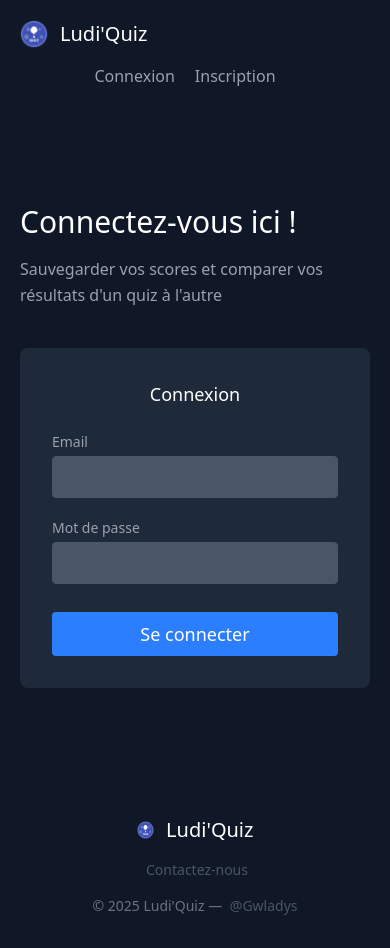
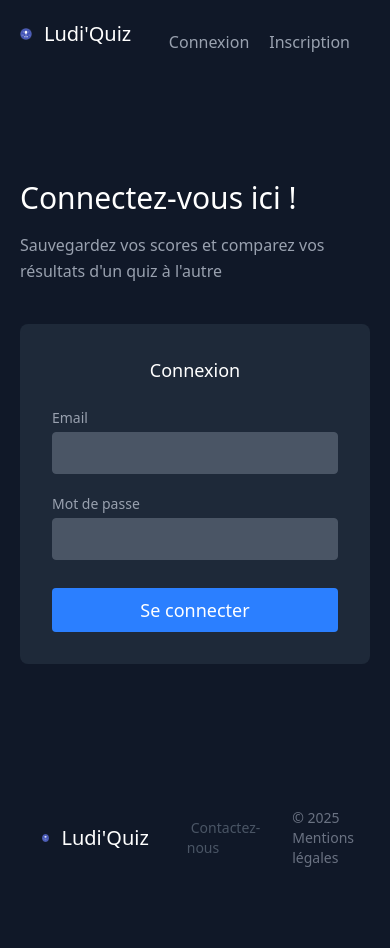
Before and after one commit to Gwladyslsn/quiz, a PHP site: page /connexion.php in a window 390 px wide. After the commit the page ends 867 px from the top, so only its background shows below. Run offline with PHP 8.4, Linux system fonts and the light colour scheme.

Commit message:
maj responsive

```diff
--- a/asset/data/init_db.sql
+++ b/asset/data/init_db.sql
@@ -30,6 +30,12 @@
     date_inscription DATE NOT NULL
         ,CONSTRAINT user_PK PRIMARY KEY (id_user)
 );
+
+ALTER TABLE `user`
+ADD mail_user VARCHAR (100) NOT NULL;
+
+ALTER TABLE `user`
+CHANGE peusdo_user pseudo_user VARCHAR (25) NOT NULL
 
 CREATE TABLE quiz(
     id_quiz INT AUTO_INCREMENT NOT NULL,
--- a/connexion.php
+++ b/connexion.php
@@ -7,7 +7,7 @@
     <div class="container px-5 py-24 mx-auto flex flex-wrap items-center ">
         <div class="lg:w-3/6 md:w-1/2 md:pr-16 lg:pr-0 pr-0 m-auto">
             <h1 class="title-font font-medium text-3xl text-white">Connectez-vous ici ! </h1>
-            <p class="leading-relaxed mt-4">Sauvegarder vos scores et comparer vos résultats d'un quiz à l'autre</p>
+            <p class="leading-relaxed mt-4">Sauvegardez vos scores et comparez vos résultats d'un quiz à l'autre</p>
         </div>
 
 <!--FORMULAIRE CONNEXION-->
@@ -15,11 +15,11 @@
             <h2 class="text-white text-lg font-medium text-center title-font mb-5">Connexion</h2>
             <div class="relative mb-4">
                 <label for="email" class="leading-7 text-sm text-gray-400">Email</label>
-                <input type="email" id="email" name="email" class="w-full bg-gray-600 bg-opacity-20 focus:bg-transparent focus:ring-2 focus:ring-blue-900 rounded border border-gray-600 focus:border-blue-500 text-base outline-none text-gray-100 py-1 px-3 leading-8 transition-colors duration-200 ease-in-out">
+                <input type="email" id="email" name="mail_user" class="w-full bg-gray-600 bg-opacity-20 focus:bg-transparent focus:ring-2 focus:ring-blue-900 rounded border border-gray-600 focus:border-blue-500 text-base outline-none text-gray-100 py-1 px-3 leading-8 transition-colors duration-200 ease-in-out">
             </div>
             <div class="relative mb-4">
                 <label for="password" class="leading-7 text-sm text-gray-400">Mot de passe</label>
-                <input type="password" id="password" name="password" class="w-full bg-gray-600 bg-opacity-20 focus:bg-transparent focus:ring-2 focus:ring-blue-900 rounded border border-gray-600 focus:border-blue-500 text-base outline-none text-gray-100 py-1 px-3 leading-8 transition-colors duration-200 ease-in-out">
+                <input type="password" id="password" name="mdp_user" class="w-full bg-gray-600 bg-opacity-20 focus:bg-transparent focus:ring-2 focus:ring-blue-900 rounded border border-gray-600 focus:border-blue-500 text-base outline-none text-gray-100 py-1 px-3 leading-8 transition-colors duration-200 ease-in-out">
             </div>
             <button class="text-white bg-blue-500 border-0 py-2 px-8 focus:outline-none hover:bg-blue-600 rounded text-lg mt-3">Se connecter</button>
         </form>
--- a/templates/footer.php
+++ b/templates/footer.php
@@ -1,14 +1,14 @@
 <footer class="text-gray-400 bg-gray-900 body-font">
-    <div class="container px-5 py-8 mx-auto flex items-center sm:flex-row flex-col">
+    <div class="container mx-auto px-5 py-8 flex flex-col flex-row items-center justify-baseline">
         <a class="flex title-font font-medium items-center md:justify-start justify-center text-white">
                 <img src="./asset/img/quiz_app_logo.webp" alt="Logo Ludi'quiz" class="logoFooter">
                 <span class="ml-3 text-xl">Ludi'Quiz</span>
         </a>
-        <p class="text-sm text-gray-500  sm:py-2 sm:mt-0 mt-4">
-            <a href="./contact.php" class="text-gray-600 ml-1" rel="noopener noreferrer" target="_blank"> Contactez-nous </a>
+        <p class="text-sm text-gray-500 m-4">
+            <a href="./contact.php" class="text-gray-600 ml-1 nowrap" rel="noopener noreferrer" target="_blank"> Contactez-nous </a>
         </p>
-        <p class="text-sm text-gray-500 sm:ml-4 sm:pl-4 sm:border-l-2 sm:border-gray-200 sm:py-2 sm:mt-0 mt-4">© 2025 Ludi'Quiz —
-            <a href="" class="text-gray-600 ml-1" rel="noopener noreferrer" target="_blank">@Gwladys</a>
+        <p class="text-sm text-gray-500 m-4"> © 2025
+            <a href="mentions.php">Mentions légales</a>
         </p>
     </div>
 </footer>
--- a/templates/header.php
+++ b/templates/header.php
@@ -6,18 +6,17 @@
     <meta name="viewport" content="width=device-width, initial-scale=1.0">
     <link rel="stylesheet" href="./asset/css/style.css">
     <script src="https://cdn.jsdelivr.net/npm/@tailwindcss/browser@4"></script>
-
     <title>Quiz : fun et ludique !</title>
 </head>
 
 <body>
     <header class="text-gray-400 bg-gray-900 body-font">
-        <div class="container mx-auto flex flex-wrap p-5 flex-col md:flex-row items-center">
+        <div class="container mx-auto flex p-5 flex-col flex-row items-center">
             <a href="index.php" class="flex title-font font-medium items-center text-white mb-4 md:mb-0">
                 <img src="./asset/img/quiz_app_logo.webp" alt="Logo Ludi'quiz" class="logo">
                 <span class="ml-3 text-xl">Ludi'Quiz</span>
             </a>
-            <nav class="md:ml-auto md:mr-auto flex flex-wrap items-center text-base justify-center">
+            <nav class="md:m-auto flex text-base">
                 <a class="mr-5 hover:text-white" id="login" href="./connexion.php">Connexion</a>
                 <a class="mr-5 hover:text-white" id="signin" href="inscription.php">Inscription</a>
             </nav>
```
